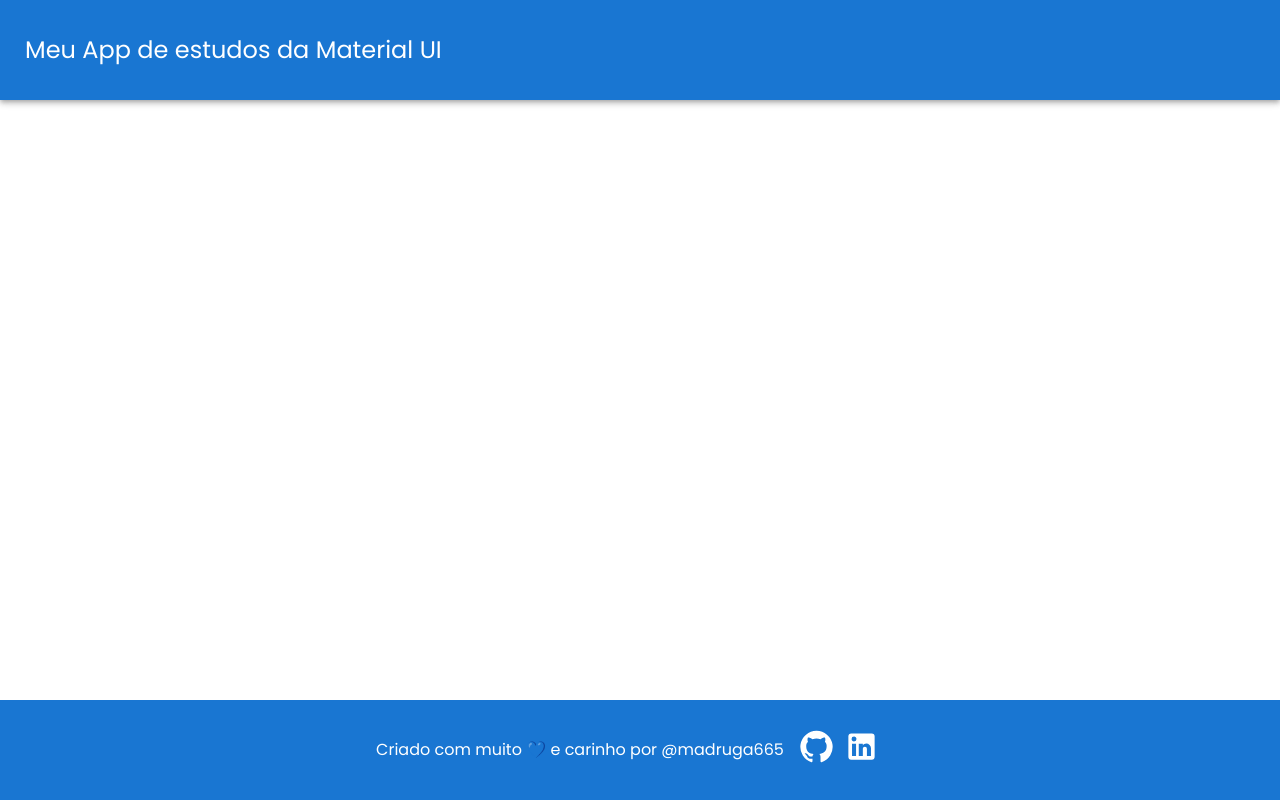
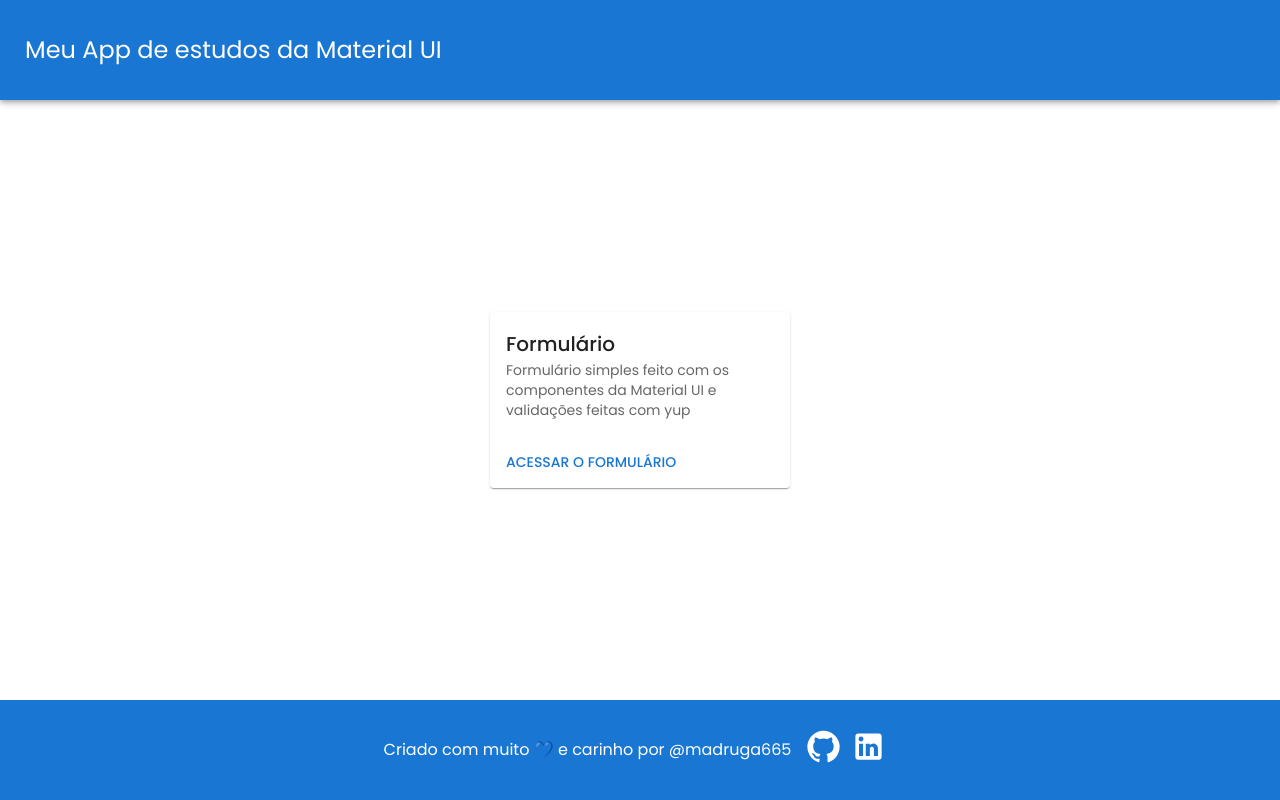
Before and after one commit to madruga665/estudos-material-ui, a React (Create React App) app: page / in a window 1280 px wide. Built offline with nearby package versions, Linux system fonts and the light colour scheme.

Commit message:
feat: add componente BasicCard

```diff
--- /dev/null
+++ b/src/BasicCard/index.tsx
@@ -0,0 +1,28 @@
+import { Button, CardActions, CardContent, Typography } from "@mui/material";
+import { Link } from "react-router-dom";
+import { StyledCard } from "./styles";
+
+interface IBasicCardProps {
+  title: string;
+  description: string;
+}
+
+const BasicCard = ({ title, description }: IBasicCardProps) => {
+  return (
+    <StyledCard>
+      <CardContent>
+        <Typography variant='h6'>{title}</Typography>
+        <Typography color='text.secondary' variant='body2'>
+          {description}
+        </Typography>
+      </CardContent>
+      <CardActions>
+        <Link to='/form'>
+          <Button color='primary'>{`Acessar o ${title}`}</Button>
+        </Link>
+      </CardActions>
+    </StyledCard>
+  );
+};
+
+export default BasicCard;
--- /dev/null
+++ b/src/BasicCard/styles.ts
@@ -0,0 +1,9 @@
+import { Card, styled } from "@mui/material";
+
+export const StyledCard = styled(Card)`
+  margin: 10px;
+  max-width: 300px;
+  a {
+    text-decoration: none;
+  }
+`;
--- a/src/Footer/styles.ts
+++ b/src/Footer/styles.ts
@@ -7,13 +7,15 @@ export const FooterStyles = styled("footer")`
   background: ${(props) => props.theme.palette.primary.main};
   color: ${(props) => props.theme.palette.primary.contrastText};
   height: 100px;
+  text-align: center;
+  padding: 15px;
 `;
 
 export const SocialIconsContainer = styled("div")`
   display: flex;
   align-items: center;
   justify-content: center;
-  padding: 0 15px;
+  margin-left: 15px;
   a {
     text-decoration: none;
     color: ${(props) => props.theme.palette.primary.contrastText};
--- a/src/pages/HomePage/index.tsx
+++ b/src/pages/HomePage/index.tsx
@@ -1,11 +1,18 @@
+import BasicCard from "../../BasicCard";
 import Footer from "../../Footer";
 import Header from "../../Header";
-import { HomePageContainer } from "./styles";
+import { CardContainer, HomePageContainer } from "./styles";
 
 const HomePage = () => {
   return (
     <HomePageContainer>
       <Header pageTitle='Meu App de estudos da Material UI' />
+      <CardContainer>
+        <BasicCard
+          title='Formulário'
+          description='Formulário simples feito com os componentes da Material UI e validações feitas com yup'
+        />
+      </CardContainer>
       <Footer />
     </HomePageContainer>
   );
--- a/src/pages/HomePage/styles.ts
+++ b/src/pages/HomePage/styles.ts
@@ -1,8 +1,16 @@
 import { styled } from "@mui/material";
 
 export const HomePageContainer = styled("main")`
-display: flex;
-flex-direction: column;
-height: 100vh;
-justify-content: space-between;
-`
+  display: flex;
+  flex-direction: column;
+  height: 100vh;
+  justify-content: space-between;
+`;
+
+export const CardContainer = styled("section")`
+  display: flex;
+  justify-content: center;
+  flex-wrap: wrap;
+  align-items: center;
+  width: 100%;
+`;
```
